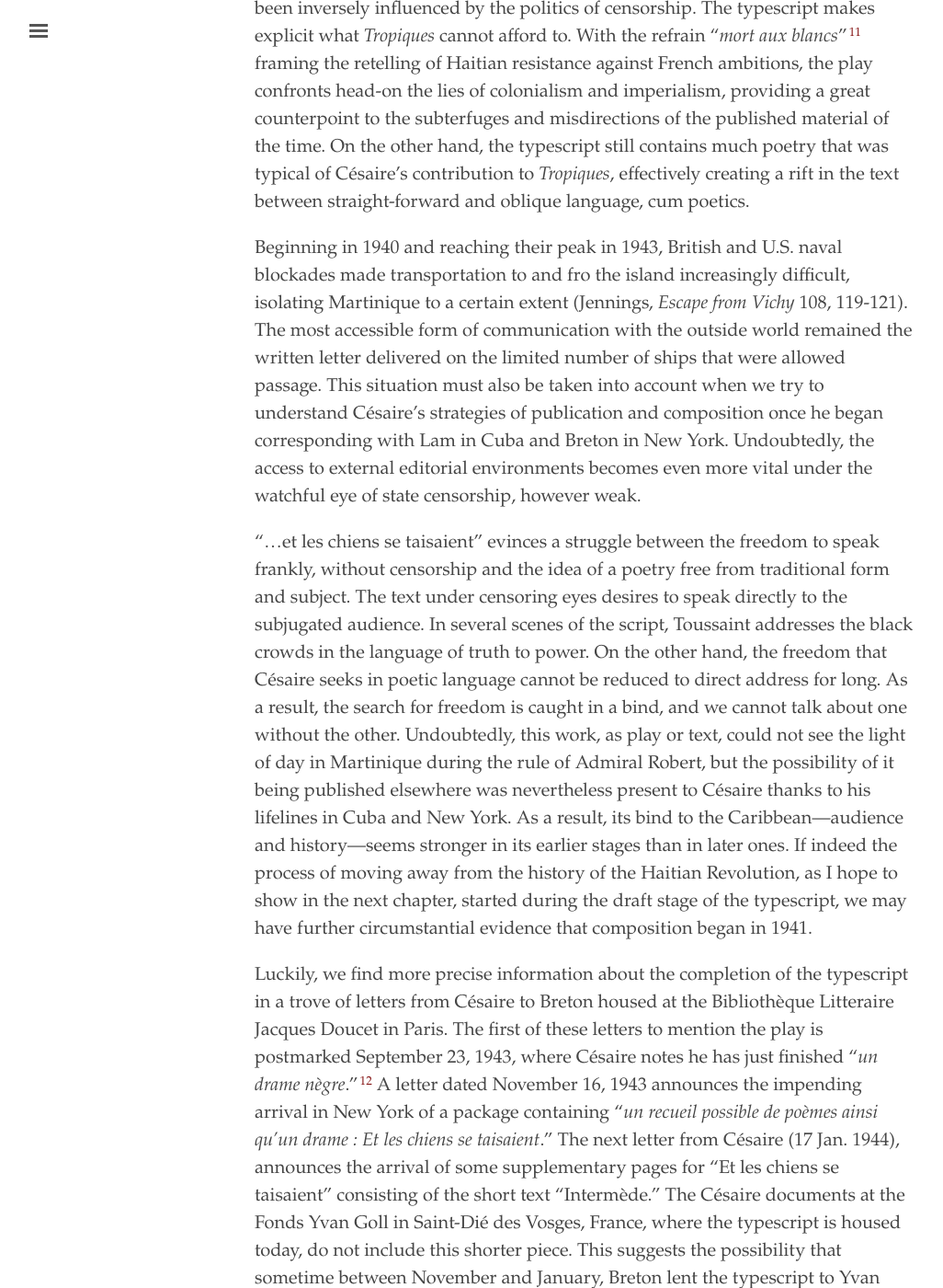
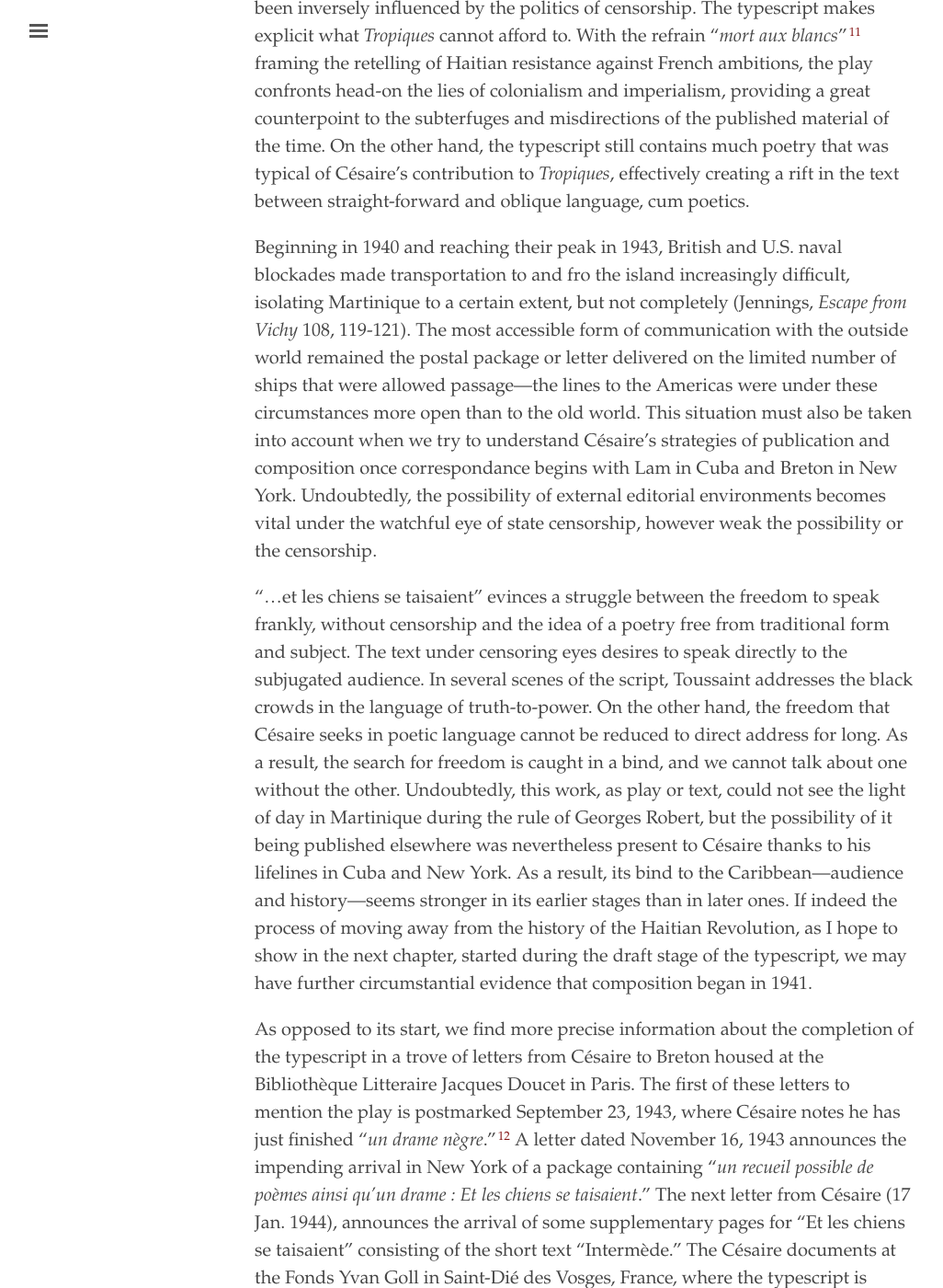
Before and after one commit to elotroalex/record, a Jekyll site: the page built from _chapters/01-nebula.md, in a window 1280 px wide and 1400 px high, scrolled down 5297 px. Shown: the whole window at 92% size, without its empty margins (3-1029 px from the left). Built offline with Jekyll 4.4.1, drawn with Linux system fonts in a browser that asks for light colours; some of the changed text lies outside the part shown.

Commit message:
finished first section

```diff
--- a/_chapters/01-nebula.md
+++ b/_chapters/01-nebula.md
@@ -44,25 +44,25 @@ From 1940 to 1943, Martinique was going through a period of "intense invention,"
 
 All of the above applies more specifically to the typescript, "...et les chiens se taisaient." Because the drama was written in secrecy, its language seems to have been inversely influenced by the politics of censorship. The typescript makes explicit what *Tropiques* cannot afford to. With the refrain "*mort aux blancs*"[^fn9] framing the retelling of Haitian resistance against French ambitions, the play confronts head-on the lies of colonialism and imperialism, providing a great counterpoint to the subterfuges and misdirections of the published material of the time. On the other hand, the typescript still contains much poetry that was typical of Césaire's contribution to *Tropiques*, effectively creating a rift in the text between straight-forward and oblique language, cum poetics.
 
-Beginning in 1940 and reaching their peak in 1943, British and U.S. naval blockades made transportation to and fro the island increasingly difficult, isolating Martinique to a certain extent (Jennings, *Escape from Vichy* 108, 119-121). The most accessible form of communication with the outside world remained the written letter delivered on the limited number of ships that were allowed passage. This situation must also be taken into account when we try to understand Césaire's strategies of publication and composition once he began corresponding with Lam in Cuba and Breton in New York. Undoubtedly, the access to external editorial environments becomes even more vital under the watchful eye of state censorship, however weak.
+Beginning in 1940 and reaching their peak in 1943, British and U.S. naval blockades made transportation to and fro the island increasingly difficult, isolating Martinique to a certain extent, but not completely (Jennings, *Escape from Vichy* 108, 119-121). The most accessible form of communication with the outside world remained the postal package or letter delivered on the limited number of ships that were allowed passage—the lines to the Americas were under these circumstances more open than to the old world. This situation must also be taken into account when we try to understand Césaire's strategies of publication and composition once correspondance begins with Lam in Cuba and Breton in New York. Undoubtedly, the possibility of external editorial environments becomes vital under the watchful eye of state censorship, however weak the possibility or the censorship.
 
-"...et les chiens se taisaient" evinces a struggle between the freedom to speak frankly, without censorship and the idea of a poetry free from traditional form and subject. The text under censoring eyes desires to speak directly to the subjugated audience. In several scenes of the script, Toussaint addresses the black crowds in the language of truth to power. On the other hand, the freedom that Césaire seeks in poetic language cannot be reduced to direct address for long. As a result, the search for freedom is caught in a bind, and we cannot talk about one without the other. Undoubtedly, this work, as play or text, could not see the light of day in Martinique during the rule of Admiral Robert, but the possibility of it being published elsewhere was nevertheless present to Césaire thanks to his lifelines in Cuba and New York. As a result, its bind to the Caribbean—audience and history—seems stronger in its earlier stages than in later ones. If indeed the process of moving away from the history of the Haitian Revolution, as I hope to show in the next chapter, started during the draft stage of the typescript, we may have further circumstantial evidence that composition began in 1941.
+"...et les chiens se taisaient" evinces a struggle between the freedom to speak frankly, without censorship and the idea of a poetry free from traditional form and subject. The text under censoring eyes desires to speak directly to the subjugated audience. In several scenes of the script, Toussaint addresses the black crowds in the language of truth-to-power. On the other hand, the freedom that Césaire seeks in poetic language cannot be reduced to direct address for long. As a result, the search for freedom is caught in a bind, and we cannot talk about one without the other. Undoubtedly, this work, as play or text, could not see the light of day in Martinique during the rule of Georges Robert, but the possibility of it being published elsewhere was nevertheless present to Césaire thanks to his lifelines in Cuba and New York. As a result, its bind to the Caribbean—audience and history—seems stronger in its earlier stages than in later ones. If indeed the process of moving away from the history of the Haitian Revolution, as I hope to show in the next chapter, started during the draft stage of the typescript, we may have further circumstantial evidence that composition began in 1941.
 
-Luckily, we find more precise information about the completion of the typescript in a trove of letters from Césaire to Breton housed at the Bibliothèque Litteraire Jacques Doucet in Paris. The first of these letters to mention the play is postmarked September 23, 1943, where Césaire notes he has just finished "*un drame nègre*."[^8] A letter dated November 16, 1943 announces the impending arrival in New York of a package containing "*un recueil possible de poèmes ainsi qu'un drame : Et les chiens se taisaient*." The next letter from Césaire (17 Jan. 1944), announces the arrival of some supplementary pages for "Et les chiens se taisaient" consisting of the short text "Intermède." The Césaire documents at the Fonds Yvan Goll in Saint-Dié des Vosges, France, where the typescript is housed today, do not include this shorter piece. This suggests the possibility that sometime between November and January, Breton lent the typescript to Yvan Goll.
+As opposed to its start, we find more precise information about the completion of the typescript in a trove of letters from Césaire to Breton housed at the Bibliothèque Litteraire Jacques Doucet in Paris. The first of these letters to mention the play is postmarked September 23, 1943, where Césaire notes he has just finished "*un drame nègre*."[^fn10] A letter dated November 16, 1943 announces the impending arrival in New York of a package containing "*un recueil possible de poèmes ainsi qu'un drame : Et les chiens se taisaient*." The next letter from Césaire (17 Jan. 1944), announces the arrival of some supplementary pages for "Et les chiens se taisaient" consisting of the short text "Intermède." The Césaire documents at the Fonds Yvan Goll in Saint-Dié des Vosges, France, where the typescript is housed today, do not include this shorter piece. This suggests the possibility that sometime between November and January, Breton lent the typescript to Yvan Goll.
 
-The story of how Yvan Goll became involved in the editorial life of Césaire in New York has been superbly narrated by the scholar and former curator of the Goll archive, Albert Ronsin[^9] in his article "Yvan Goll et André Breton." After making amends with Breton more than a decade after their fist fight over the paternity rights to *surréalisme*, they both began to collaborate on a special issue of Goll's journal *Hemisphères*. This happened between the end of 1943 and the beginning of 1944, around the time Césaire sent his typescript. Both Goll and Breton had spent time in the Caribbean en route to New York, both had something to say about it, and each had columbused a black poet: Nicolás Guillén for Goll and Aimé Césaire for Breton. Issue 2/3 of *Hemisphères* would include Breton's introduction to Césaire, "Un grand poète noir,"[^10] Césaire's own "Purs sang," and an announcement on the back cover for an upcoming edition of Césaire's "Cahier d'un retour au pays natal," translation by Yvan Goll.[^11] Good relations between Goll and Breton would not last long after this new collaboration. In May of 1944, while working together on the translation of the *Cahier*, they had another, final falling out.
+The story of how Yvan Goll became involved in the editorial life of Césaire in New York has been superbly narrated by the scholar and former curator of the Goll archive, Albert Ronsin in his article "Yvan Goll et André Breton."[^fn11] After making amends with Breton more than a decade after they came to blows over the paternity rights to *surréalisme*, they both began to collaborate on a special issue of Goll's journal *Hemisphères*. This happened between the end of 1943 and the beginning of 1944, around the time Césaire sent his typescript. Both Goll and Breton had spent time in the Caribbean en route to New York, both had something to say about it, and each had columbused a black poet: Nicolás Guillén for Goll and Aimé Césaire for Breton. Issue 2/3 of *Hemisphères* would include Breton's introduction to Césaire, "Un grand poète noir,"[^fn12] Césaire's own "Purs sang," and an announcement on the back cover for an upcoming edition of Césaire's "Cahier d'un retour au pays natal," translation by Yvan Goll.[^fn13] Good relations between Goll and Breton would not last long after this new collaboration. In May of 1944, while working together on the translation of the *Cahier*, they had another, final falling out.
 
 The correspondence makes clear that the relationship between Breton and Goll was above all editorial. This is evident from Breton's business-like responses to Goll, and Goll's obsequious editorial proposals to Breton. Breton did not seem to respect Goll's artistic judgment, nor did he seem to value the awkward friendship. Given the nature of their collaboration, and the fact that Breton was already using Goll to publish Césaire, chances are that the busy Breton loaned Goll the "...et les chiens se taisaient" typescript in hopes that the latter would adopt the project. The publication, of course, never materialized, and [gasp!] Goll never returned the typescript to Breton, despite the latter's repeated entreaties and the intercession of their mutual friend Robert Lebel. In his last letter to Goll (12 Dec. 1944), Breton reminds Goll that he has asked for the typescript three times already. That is the last most of us hear of this typescript until 2008, when a footnote in Ronsin's article prompted me to travel to Saint-Dié des Vosges.
 
 Because the dossier Césaire at the Fonds Yvan et Claire Goll does not include the short piece "Intermède," it is safe to say that the integral Saint-Dié typescript was part of the package that Césaire announced in mid-November of 1943. This is our safest date for the completion of this version. In chapter 3, "you will assimilate to me," I provide further arguments to support this date.
 
-When we consider the size of the text—107 loose leaves + title page—the completion date also reinforces the argument that the text was begun in 1941. A text of this size is larger than all of Césaire's combined output up to that date, from his first pamphlet pieces in Paris as a young man, to the 1939 edition of "Cahier d'un retour au pays natal," to his contributions in *Tropiques*.[^12] Considering the enormous tax on his time that made him such a successful and dedicated teacher (Ngal 111-113) and his already substantial literary activity in *Tropiques*, we cannot but be astonished by this hitherto unknown work, which without a doubt, was Césaire's most ambitious effort up until that point.
+When we consider the size of the text—107 loose leaves + title page—the completion date also reinforces the argument that the text was begun in 1941. A text of this size is larger than all of Césaire's combined output up to that date, from his first pamphlet pieces in Paris as a young man, to the 1939 edition of "Cahier d'un retour au pays natal," to his contributions in *Tropiques*.[^fn14] Considering the enormous tax on his time that made him such a successful and dedicated teacher (Ngal 111-113) and his already substantial literary activity in *Tropiques*, we cannot but be astonished by this hitherto unknown work, which without a doubt, was Césaire's most ambitious effort up until that point.
 
 ## a codicology of the typescript
 
-The main set of clues about the order of composition of the Saint-Dié typescript comes from the different pagination schemes added and deleted throughout its pages. To reach a genesis proper, though, we must close read in the bind of material traces, where the writing leaves its mark in carbon paper, writing utensils, page layouts, etc.—in short, a codicology of the typescript. Done with care, vigilance and humility—*comme déterreurs de reliques*—a forensic analysis of the typescript can yield re-compositions of textual segments, pulled by the gravity of smaller structural units—its bibliographic code, to cite McGann—to help us study its genesis.
+The main set of clues about the order of composition of the Saint-Dié typescript comes from the different pagination schemes added and deleted throughout its pages. To reach a genesis proper, though, we must close read in the bind of material traces, where the writing leaves its mark in carbon paper, writing utensils, page layouts, etc.—in short, a codicology of the typescript. Done with care, vigilance and humility—*comme déterreurs de reliques*—a forensic analysis of the typescript can yield re-compositions of textual segments, pulled by the gravity of smaller structural units—its bibliographic code—to help us study its genesis.
 
-Except for the actual text, all the relevant material evidence is detailed and organized in a series of codicological tables below.[^13] All of the rows in the tables, except for the headers, represent a page. These are organized from top to bottom in the order in which they are found today in Saint-Dié des Vosges—what we could call for brevity's sake, *the Saint-Dié witness*. This order also corresponds to the pagination scheme labeled `Page`.
+Except for the actual text, all the relevant material evidence is detailed and organized in a series of codicological tables below.[^fn15] All of the rows in the tables, except for the headers, represent a page. These are organized from top to bottom in the order in which they are found today in Saint-Dié des Vosges—what we could call for brevity's sake, *the Saint-Dié witness*. This order also corresponds to the pagination scheme labeled `Page`.
 
 The first table ([table a]({{site.baseurl}}/fragiles/table-a/)), lists the support materials used for the typescript. I recognize a total of five—or four depending on how you look at it—different types of paper in the 108 loose sheets of the Saint-Dié witness. I distinguish these under the heading `Paper` as `atemoya`, `atemoya+`, `batata`, `coco` and `durian`. The most common type is `atemoya`, thin, of a yellowing white hue (21.6 x 28 cm). Those pages marked `atemoya+` have sheets of the same material as `atemoya`, except they are a few milimeters larger lengthwise. `batata` and `coco` belong to two self-contained segments in Act 1. batata is thin and pink (21.6 x 27.8 cm). The twenty leaves made of this paper are only found towards the beginning of the play as it stands now. `coco` follows `batata` in the current pagination, and is thin and white with a light blue tint (21 x 27 cm). Last, but not least, `durian` seems to have been introduced at a late stage of composition, and mostly appears in revisions made to Act 2. This paper is thick white and also yellowing, at times with rough-hewn edges, indicating the leaves came from a larger sheet. (22.4 x 28 and 21.6 x 28 cm).
 
```
Also changed, not shown: other parts of _chapters/01-nebula.md (+6 -7 lines).
